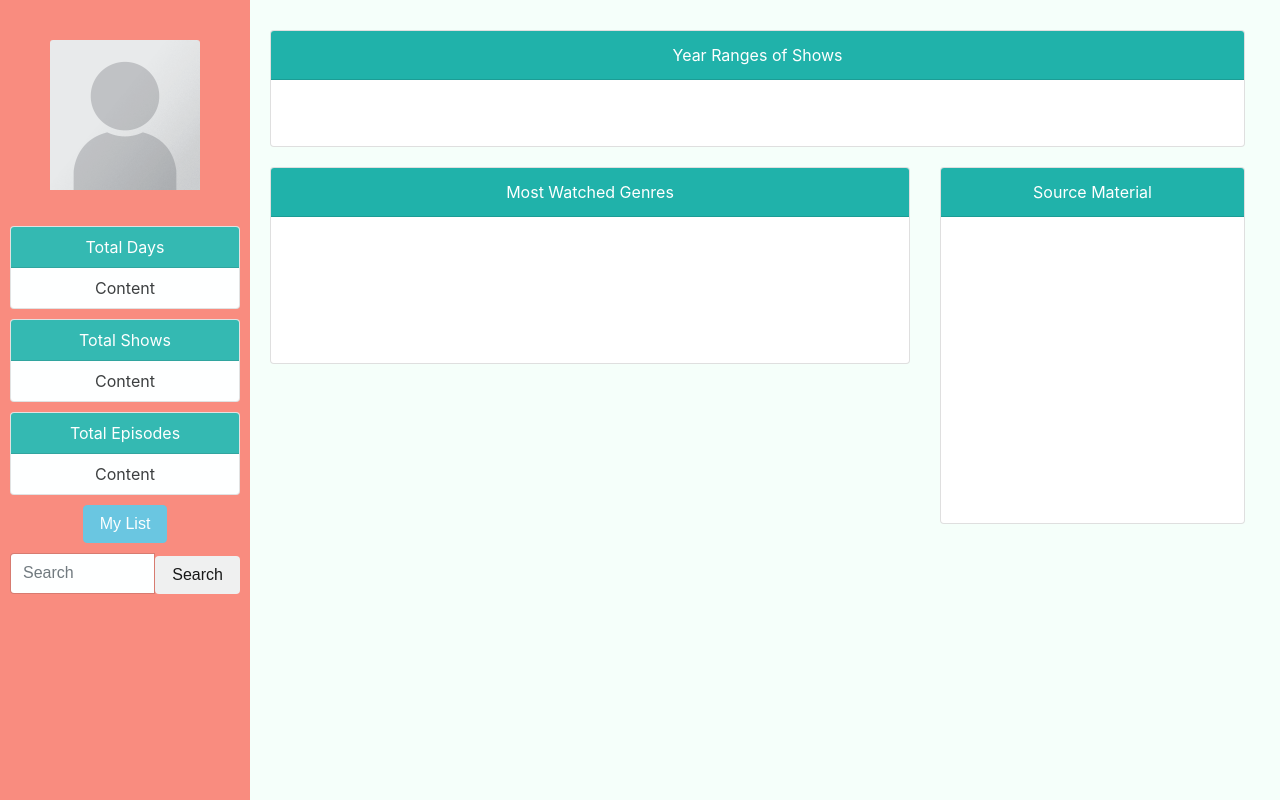
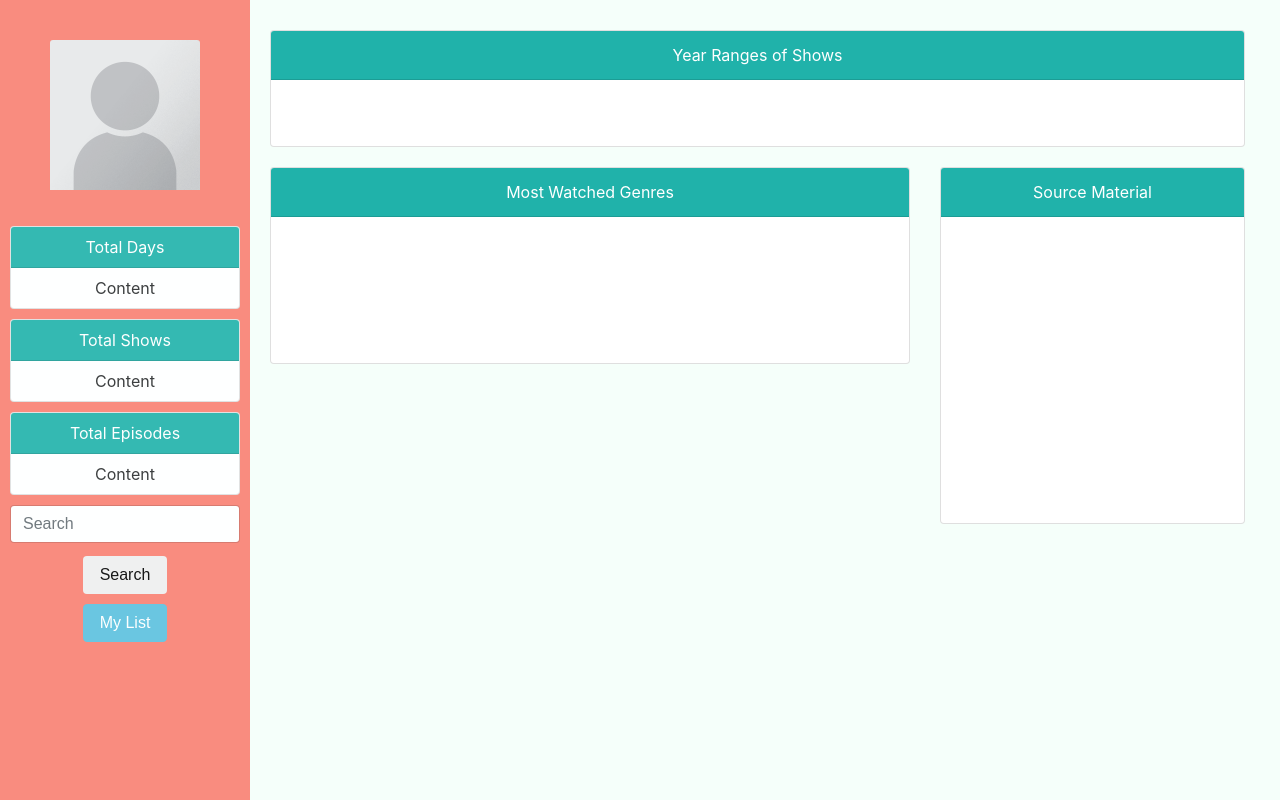
Before and after one commit to KurisuSAO/CS-480-Website, a website: page pages/profile.html in a window 1280 px wide. Drawn offline with nearby package versions, Linux system fonts and the light colour scheme; files that its build step writes are made by us from their sources; no server answers; files whose address does not match are found by name.

Commit message:
Update profile.html

```diff
--- a/pages/profile.html
+++ b/pages/profile.html
@@ -89,29 +89,17 @@
               </div>
           </li>
           <li>
+                <input class="form-control" style="margin-top: 10px; margin-bottom: 10px;" placeholder="Search" id="fsearch">
+          </li>
+          <li>
+              <button type="button" class="btn btn-light" id="btnSearch">Search</button>
+
+          </li>
+          <li>
                 <!-- <a href="#" class="btn btn-light" id="btnList">List</a> -->
                 <button type="button" class="btn btn-info " id="btnList">My List</button>
           </li>
-          <li>
 
-            <form id="searchInfo">
-
-              <!-- <div class="form-group">
-                <input class="form-control" placeholder="Search" id="fsearch">
-              </div> -->
-              <div class="input-group mb-3">
-                <input type="text" class="form-control" placeholder="Search" id="fsearch">
-                <div class="input-group-append">
-                  <button type="button" class="btn btn-outline-light" id="btnSearch">Search</button>
-                </div>
-              </div>
-
-
-              <!-- <button type="button" class="btn btn-light" id="btnSearch">Search</button> -->
-
-            </form>
-
-          </li>
         </ul>
       </div>
 
```
